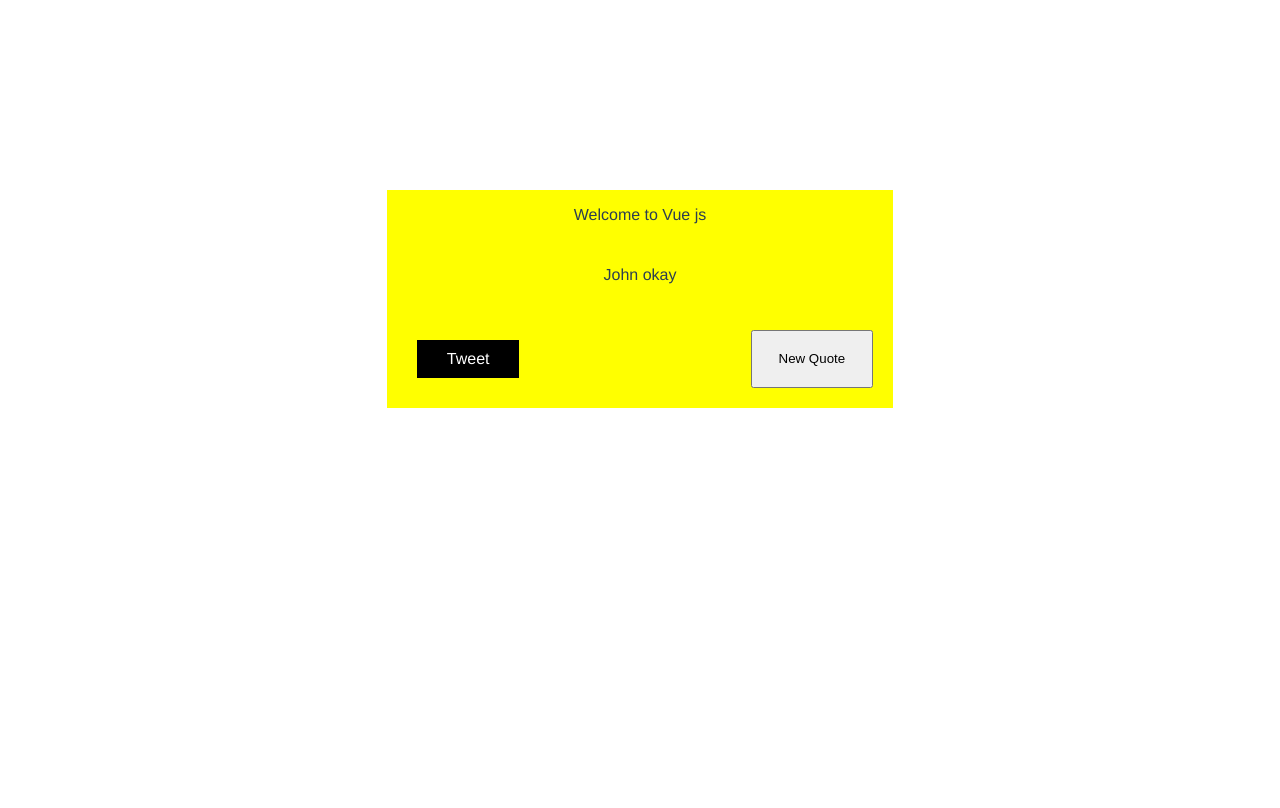
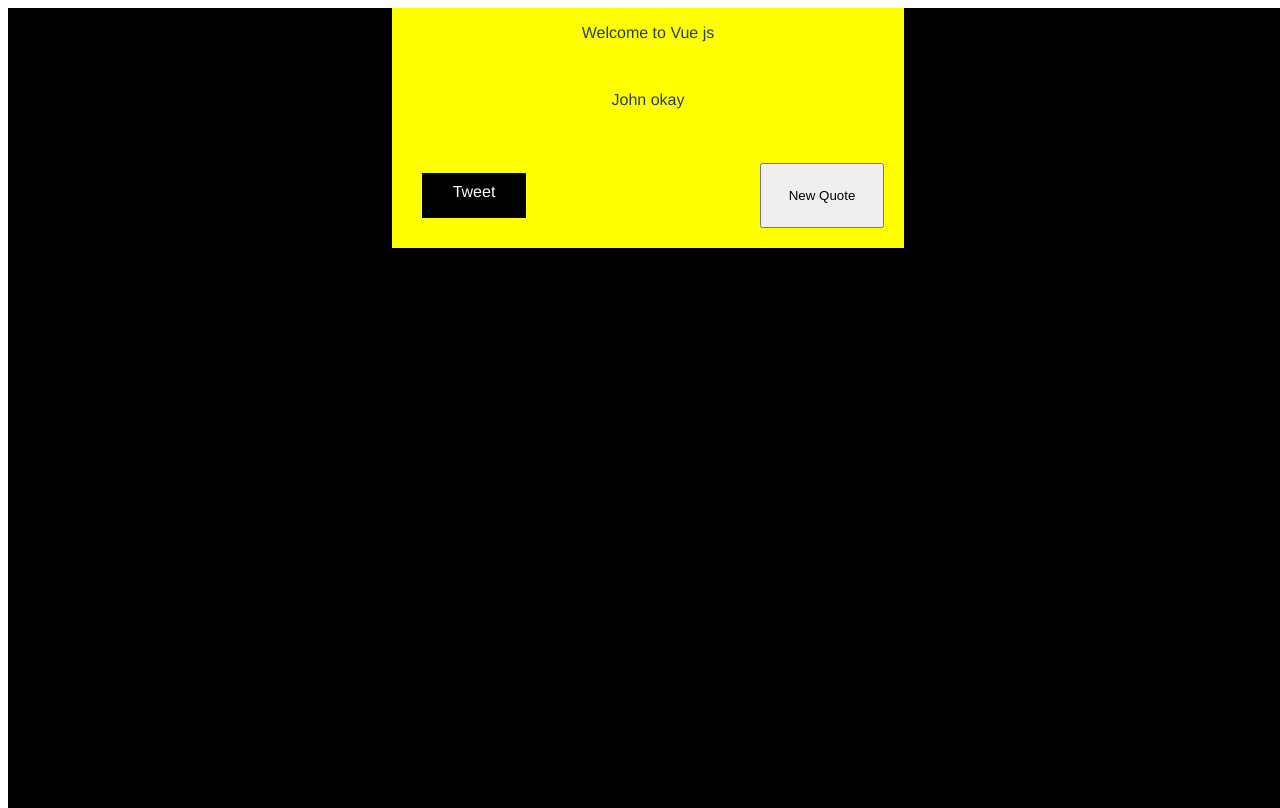
Before and after one commit to johnww7/vue-quote-machine, a Vue app: page / in a window 1280 px wide. Built offline with nearby package versions, Linux system fonts and the light colour scheme; no server answers.

Commit message:
Random quote loads up when app starts

```diff
--- a/src/App.vue
+++ b/src/App.vue
@@ -1,12 +1,11 @@
 <template>
   <div id="app">
-    <QuoteMachine quoteMessage="Welcome to Your Vue.js App"
-    quotesAuthor="John okay"/>
+    <QuoteMachine/>
   </div>
 </template>
 
 <script>
-//import HelloWorld from './components/HelloWorld.vue'
+
 import QuoteMachine from './components/QuoteMachine.vue'
 
 export default {
@@ -24,7 +23,10 @@
   -moz-osx-font-smoothing: grayscale;
   text-align: center;
   color: #2c3e50;
-  margin-top: 15%;
-
+  /*margin-top: 15%;*/
+  position: absolute;
+  height: 100%;
+  width: 100%;
+  background-color: black;
 }
 </style>
--- a/src/components/QuoteMachine.vue
+++ b/src/components/QuoteMachine.vue
@@ -13,10 +13,7 @@
 <script>
 export default {
     name: 'QuoteMachine',
-    /*props: {
-        quoteMessage: String,
-        quotesAuthor: String
-    },*/
+
     data() {
         return {
             quoteMessage: 'Welcome to Vue js',
@@ -24,12 +21,17 @@
             tweetUrl: 'https://twitter.com/intent/tweet?text=quote+author'
         }
     },
+    created() {
+            console.log('At created');
+            this.fetchRandomQuoteData();
+    },
     methods: {
         onGetQuote() {
             console.log("just clicked");
             //this.quoteMessage = "just clicked";
             this.fetchRandomQuoteData();
         },
+
         fetchRandomQuoteData() {
             //const url = 'https://api.forismatic.com/api/1.0/?method=getQuote&lang=en&format=jsonp&jsonp=?';
             const url = 'http://quotes.stormconsultancy.co.uk/random.json'
```
